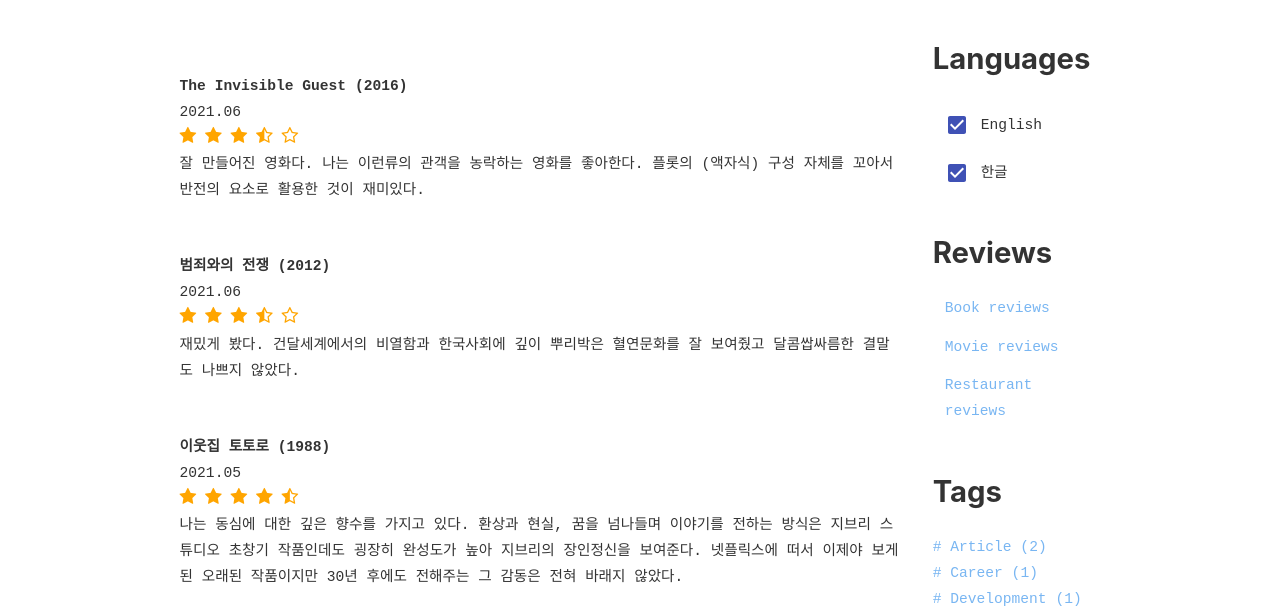
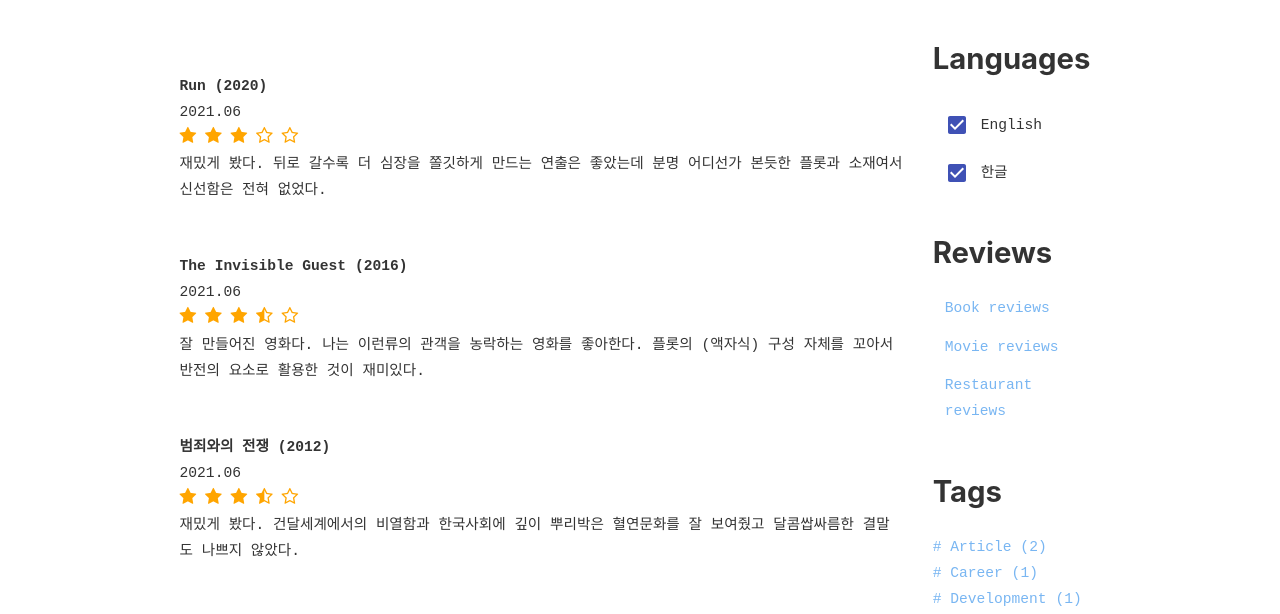
Before and after one commit to sanggonlee/sanggon-blog, a Gatsby site: page /movie-reviews in a window 1280 px wide. Shown: the part 100-714 px from the top of the page. Built offline with nearby package versions, Linux system fonts and the light colour scheme; Gatsby itself is replaced by a stand-in of ours; some packages are replaced by stand-ins of ours.

Commit message:
Update movie-reviews.md

```diff
--- a/src/pages/movie-reviews.md
+++ b/src/pages/movie-reviews.md
@@ -14,6 +14,18 @@ title: "movie-reviews"
 <link rel="stylesheet" href="https://cdnjs.cloudflare.com/ajax/libs/font-awesome/4.7.0/css/font-awesome.min.css">
 
 <div>
+  <div class="review">
+    <strong>Run (2020)</strong>
+    <div>2021.06</div>
+    <div>
+      <span class="fa fa-star"></span>
+      <span class="fa fa-star"></span>
+      <span class="fa fa-star"></span>
+      <span class="fa fa-star-o"></span>
+      <span class="fa fa-star-o"></span>
+    </div>
+    재밌게 봤다. 뒤로 갈수록 더 심장을 쫄깃하게 만드는 연출은 좋았는데 분명 어디선가 본듯한 플롯과 소재여서 신선함은 전혀 없었다.
+  </div>
   <div class="review">
     <strong>The Invisible Guest (2016)</strong>
     <div>2021.06</div>
```
